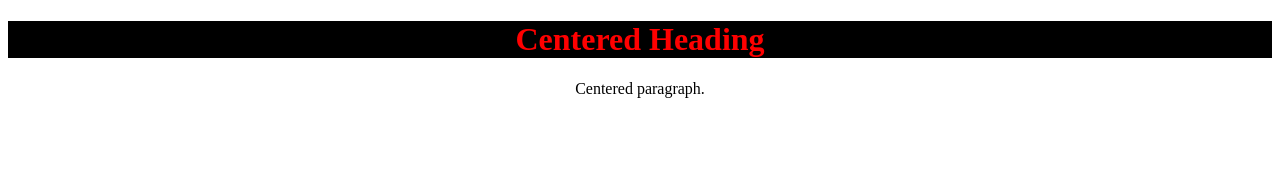
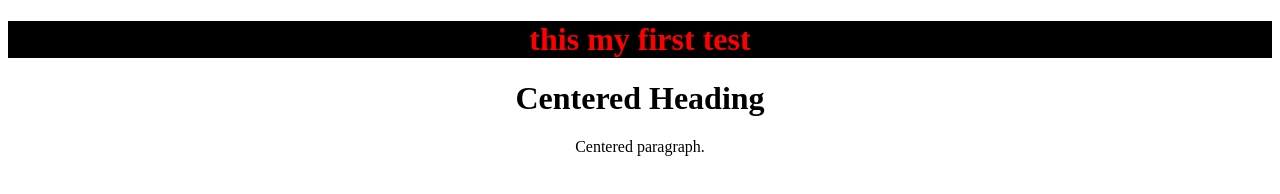
Before and after one commit to khinmarwin087-oss/my-test, a plain HTML site: page index.html in a window 1280 px wide. Drawn offline with Linux system fonts and the light colour scheme.

Commit message:
Fix HTML syntax for heading tag

```diff
--- a/index.html
+++ b/index.html
@@ -3,7 +3,7 @@
   <head>
     <body>
     <div>
-      <h1 style="text-align:center; color: red; background-color: black;>this my first test</h1>
+      <h1 style="text-align:center; color: red; background-color: black;">this my first test</h1>
       <h1 style="text-align:center;">Centered Heading</h1>
 <p style="text-align:center;">Centered paragraph.</p>
       </div>
```
